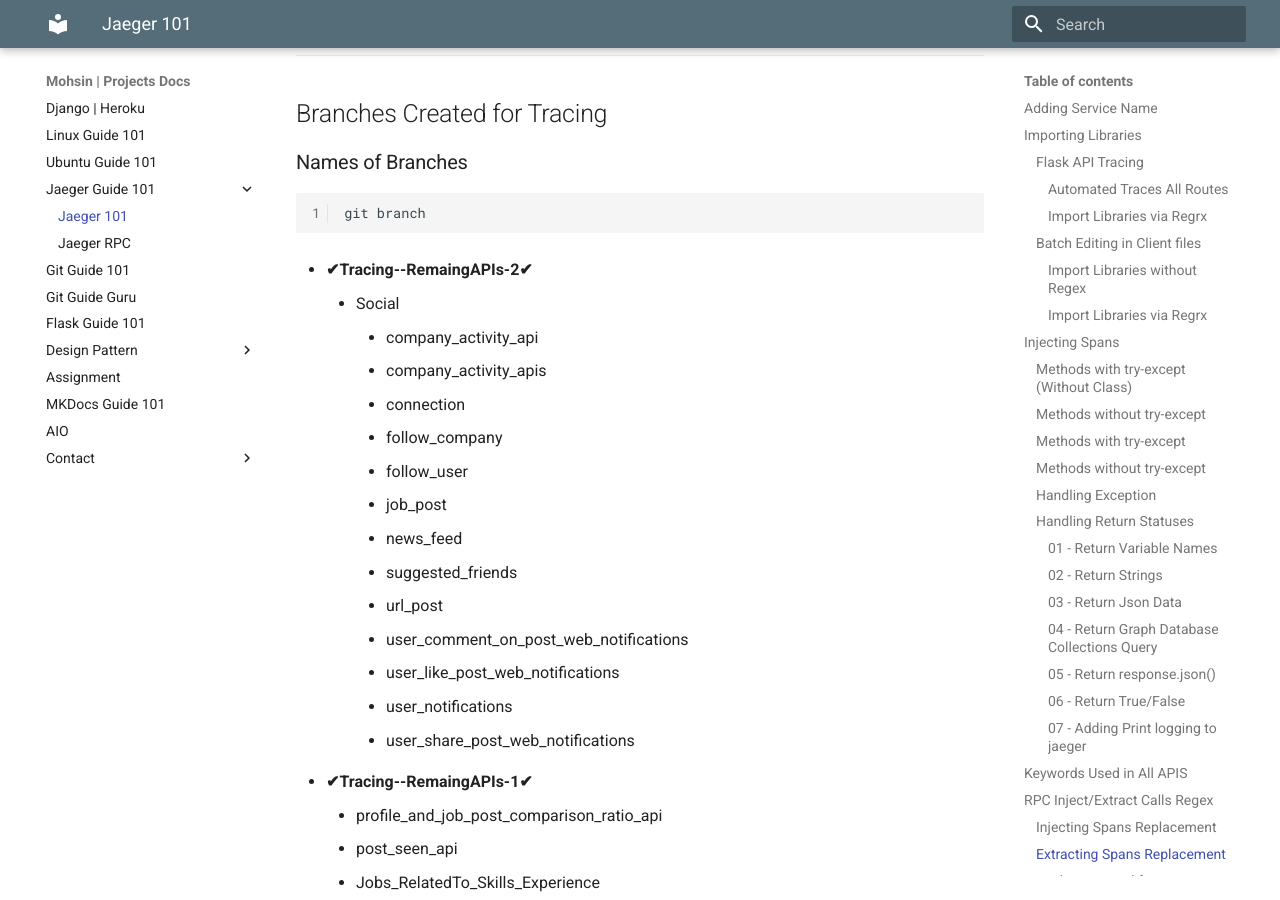
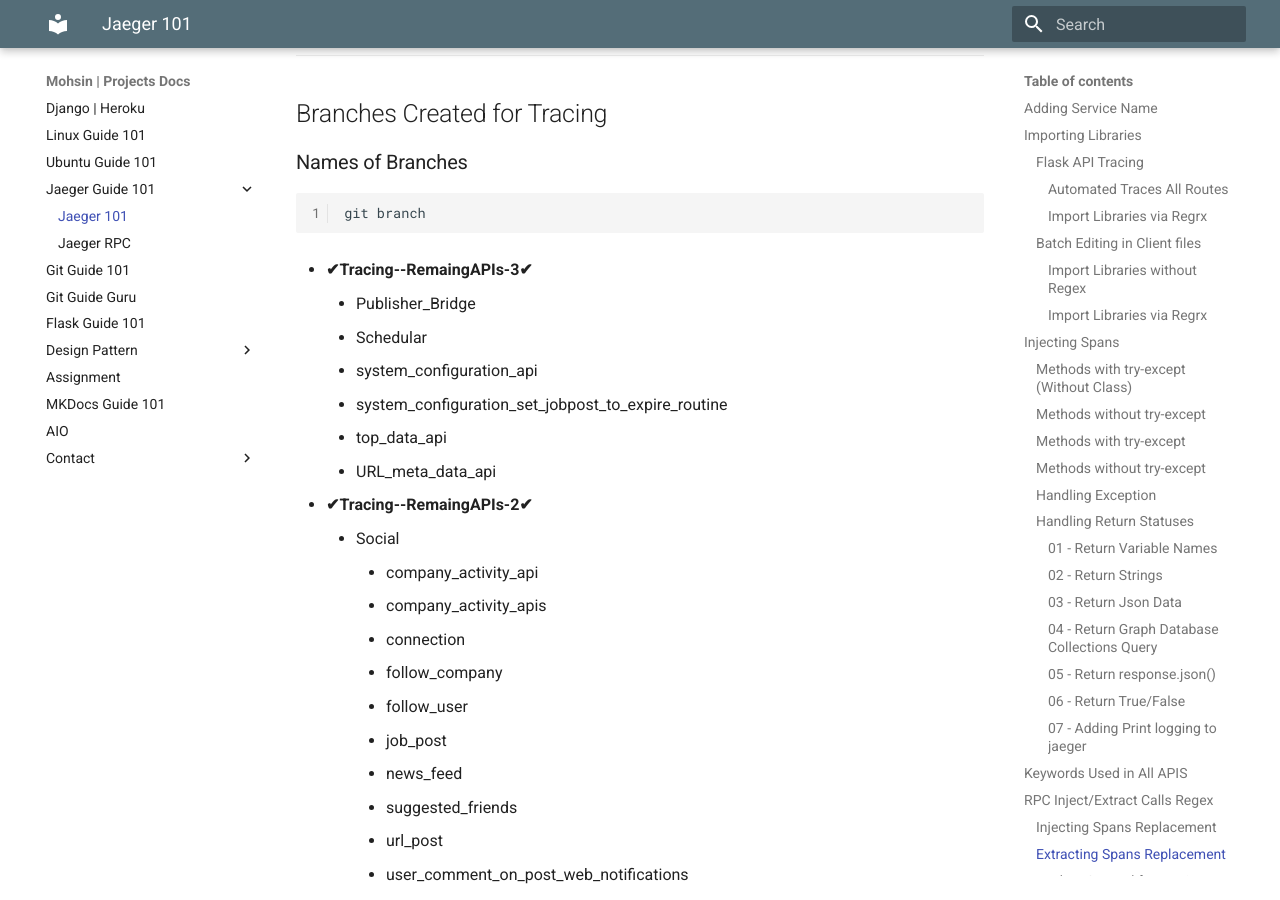
Before and after one commit to mohsinmdl/mdl-docs, an MkDocs documentation site: the page built from docs/current/upgenics/jaeger/jaeger101.md, in a window 1280 px wide and 900 px high, scrolled down 8136 px. Built offline with MkDocs 1.6.1 and Material for MkDocs 9.7.7, drawn with Linux system fonts in a browser that asks for light colours.

Commit message:
new branch

````diff
--- a/docs/current/upgenics/jaeger/jaeger101.md
+++ b/docs/current/upgenics/jaeger/jaeger101.md
@@ -346,6 +346,14 @@ class\s\w*\(\):
 git branch
 ```
 
+- **✔Tracing--RemaingAPIs-3✔**
+    - Publisher_Bridge
+    - Schedular
+    - system_configuration_api
+    - system_configuration_set_jobpost_to_expire_routine
+    - top_data_api
+    - URL_meta_data_api
+
 - **✔Tracing--RemaingAPIs-2✔**
     - Social
         - company_activity_api
@@ -428,6 +436,7 @@ git branch
     - revamp_laravel_to_python_apis
         - jobpost_python_apis
 - **shortlistedCandidate_tracing_with_Jaeger**
+    - scheduler_api
     - ✔ shortlist_candidates_api ✔
     - revamp_laravel_to_python_apis
         - ✔ admin_operation_python_apis ✔
````
